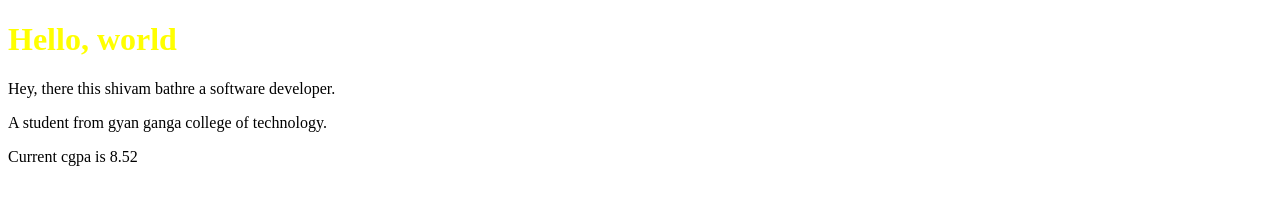
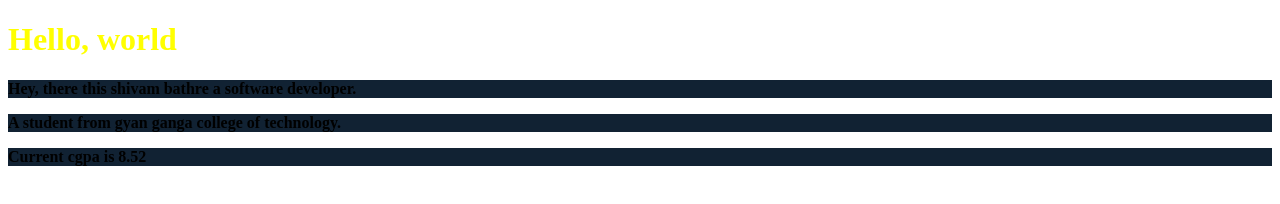
Before and after one commit to shivam-147/personal_portfolio, a plain HTML site: page index.html in a window 1280 px wide. Drawn offline with Linux system fonts and the light colour scheme.

Commit message:
add css to <p>

```diff
--- a/style.css
+++ b/style.css
@@ -1,3 +1,10 @@
 h1{
   color: yellow;
 }
+
+p{
+  font-size: 16px;
+  font-weight: bold;
+  background: #123;
+  text-align: justify;
+}
```
